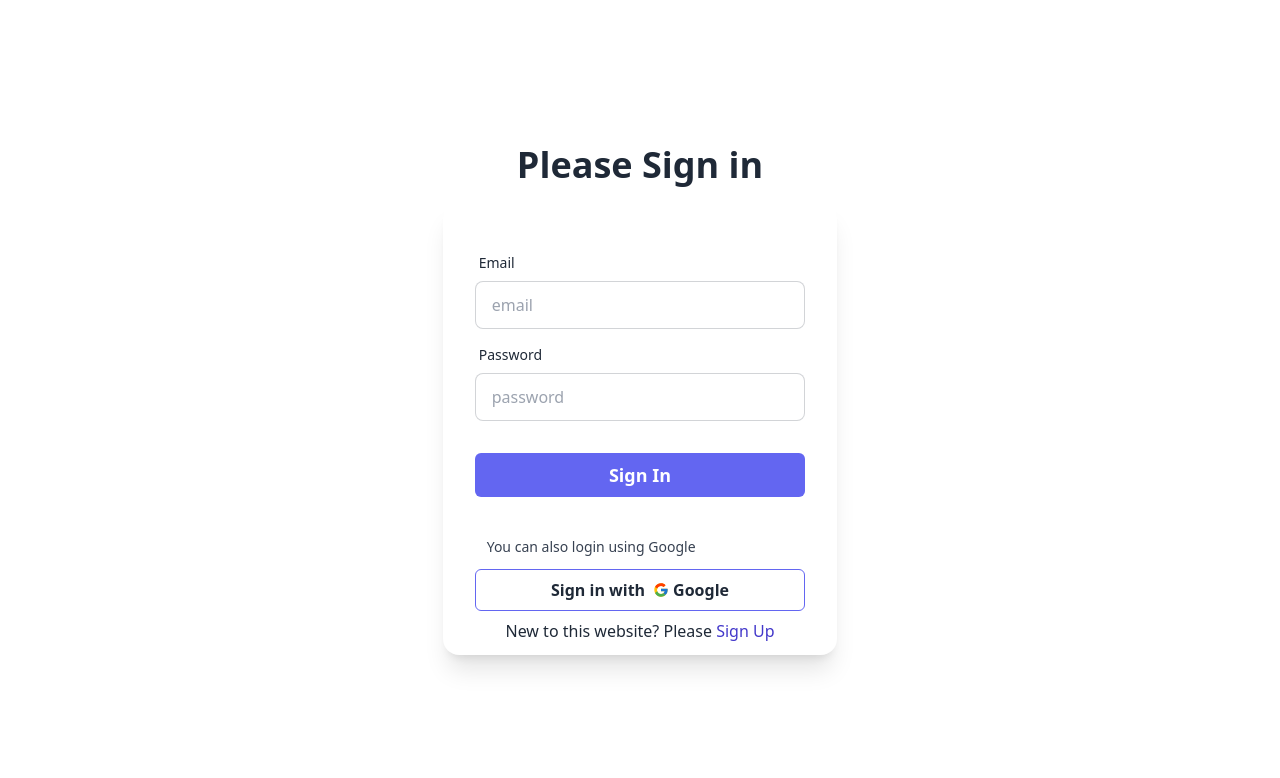
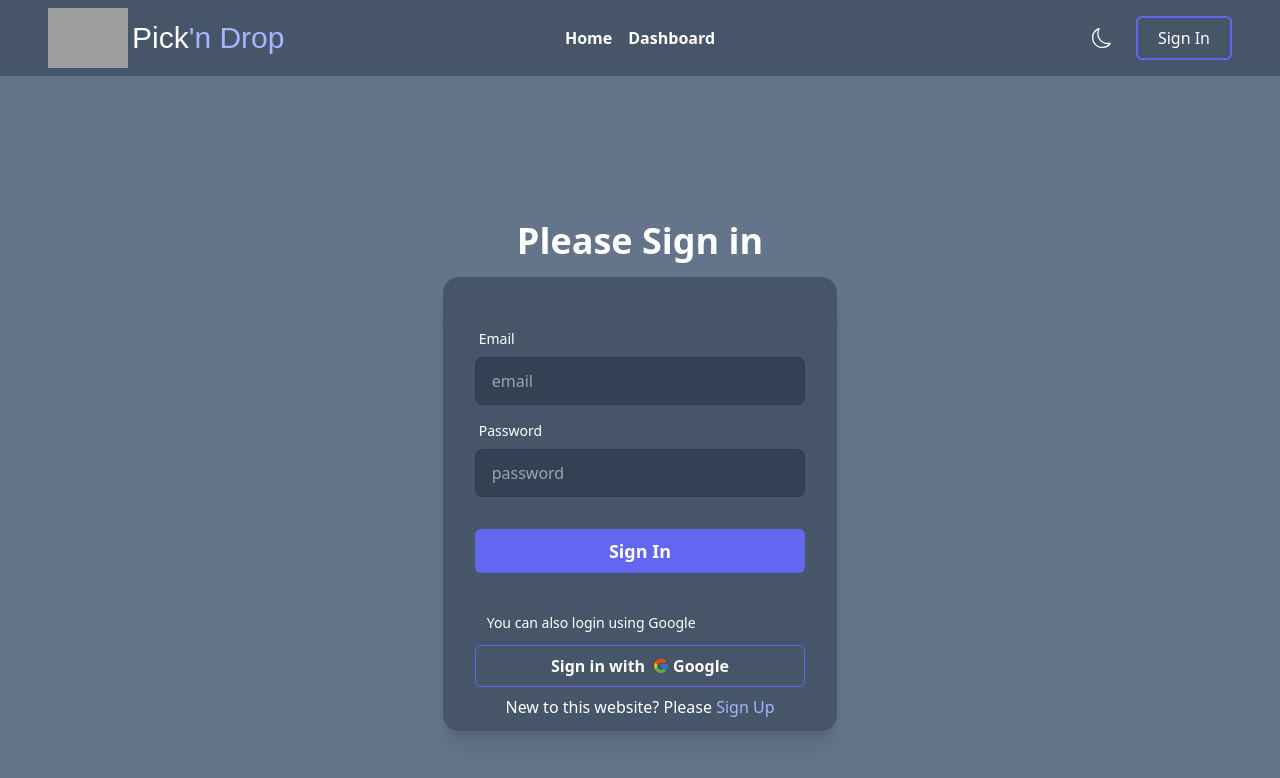
Before and after one commit to frs11/pick-n-drop-client-side, a React (Vite) app: page /login in a window 1280 px wide. Shown: the top 778 px of the page. Built offline with nearby package versions, Linux system fonts and the light colour scheme; no server answers; grey boxes are pictures that could not be loaded.

Commit message:
added navbar with dashboard

```diff
--- /dev/null
+++ b/src/Components/Shared/Navbar.jsx
@@ -0,0 +1,240 @@
+/* eslint-disable react/no-unescaped-entities */
+import { useContext, useState } from "react";
+import { Link, NavLink, useNavigate } from "react-router-dom";
+import { BsSun, BsMoon } from "react-icons/bs";
+import Swal from "sweetalert2";
+import useTheme from "../../Hooks/useTheme";
+import { AuthContext } from "../../Context/AuthProvider";
+import { axiosSecure } from "../../Hooks/useAxios";
+
+const Navbar = () => {
+  const [open, setOpen] = useState(false);
+  const [avatarContent, setAvatarContent] = useState(false);
+  const { user, userSignOut } = useContext(AuthContext);
+  const { toggleTheme } = useTheme();
+  const [darkMode, setDarkMode] = useState(false);
+  const navigate = useNavigate();
+
+  // console.log(user);
+
+  const handleLogin = () => {
+    navigate("/login");
+  };
+  const handleLogout = () => {
+    userSignOut()
+      .then(
+        axiosSecure
+          .post("/jwt/logout", user)
+          .then((res) => {
+            if (res.data.logout) {
+              Swal.fire({
+                title: "Success!!!",
+                text: "Logout Successfully",
+                icon: "success",
+                confirmButtonText: "Exit",
+              });
+              navigate("/login");
+            }
+          })
+          .catch((err) => console.log(err))
+      )
+      .catch((err) => console.log(err.message));
+  };
+  const handleTheme = () => {
+    toggleTheme();
+    setDarkMode(!darkMode);
+  };
+
+  const links = (
+    <>
+      <NavLink
+        to="/"
+        className={({ isActive }) =>
+          isActive
+            ? "dark:text-white text-black px-3 py-1 border-y-4 border-indigo-700 dark:border-indigo-300 rounded font-medium"
+            : "flex mx-2 py-1 font-semibold hover:text-indigo-700 dark:hover:text-indigo-400"
+        }
+      >
+        Home
+      </NavLink>
+      <NavLink
+        to="/dashboard"
+        className={({ isActive }) =>
+          isActive
+            ? "dark:text-white text-black px-3 py-1 border-y-4 border-indigo-700 dark:border-indigo-300 rounded font-medium"
+            : "flex mx-2 py-1 font-semibold hover:text-indigo-700 dark:hover:text-indigo-400"
+        }
+      >
+        Dashboard
+      </NavLink>
+    </>
+  );
+
+  const dropdownLinks = (
+    <>
+      <span
+        className={
+          "block my-1 w-full px-2 rounded-md bg-indigo-100 dark:bg-indigo-300 text-white py-1"
+        }
+      >
+        <NavLink
+          to="/"
+          className={({ isActive }) =>
+            isActive
+              ? "px-2 text-indigo-800  font-bold underline"
+              : "px-2 font-medium rounded-md text-indigo-700 "
+          }
+        >
+          Home
+        </NavLink>
+      </span>
+      <span
+        className={
+          "block my-1 w-full px-2 rounded-md bg-indigo-100 dark:bg-indigo-300 text-white py-1"
+        }
+      >
+        <NavLink
+          to="/dashboard"
+          className={({ isActive }) =>
+            isActive
+              ? "px-2 text-indigo-800  font-bold underline"
+              : "px-2 font-medium rounded-md text-indigo-700 "
+          }
+        >
+          Dashboard
+        </NavLink>
+      </span>
+    </>
+  );
+  // const AvatarLinks = (
+  //   <>
+  //     <h1>{user.displayName}</h1>
+
+  //   </>
+  // );
+
+  return (
+    <div className="navbar shadow-lg w-full dark:bg-slate-600 dark:text-white lg:px-12 mx-auto">
+      <div className="navbar-start">
+        <div className="dropdown" onClick={() => setOpen(!open)}>
+          <label tabIndex={0} className="btn btn-ghost lg:hidden">
+            <svg
+              xmlns="http://www.w3.org/2000/svg"
+              className="h-5 w-5"
+              fill="none"
+              viewBox="0 0 24 24"
+              stroke="currentColor"
+            >
+              <path
+                strokeLinecap="round"
+                strokeLinejoin="round"
+                strokeWidth="2"
+                d="M4 6h16M4 12h8m-8 6h16"
+              />
+            </svg>
+          </label>
+          <ul
+            tabIndex={0}
+            className={` dropdown-content mt-3 p-2 z-[1] ${
+              open ? "" : "hidden"
+            } shadow bg-base-100 rounded-lg w-52`}
+          >
+            {dropdownLinks}
+          </ul>
+        </div>
+
+        <Link to="/" className="text-2xl">
+          <span className="flex items-center">
+            <img
+              src="https://i.ibb.co/rbKnJvy/logo.png"
+              className="w-10 md:w-12 lg:w-20 mr-1"
+            />
+            <span className="font-medium font-logoFont dark:text-white text-sm md:text-xl lg:text-3xl">
+              Pick
+              <span className="text-indigo-600 dark:text-indigo-300">
+                'n Drop
+              </span>
+            </span>
+          </span>
+        </Link>
+      </div>
+
+      {/* Center Content */}
+      <div className="navbar-center hidden lg:flex">{links}</div>
+
+      {/* Navbar End */}
+      <div className="navbar-end">
+        <div
+          onClick={handleTheme}
+          className="mr-2 md:mr-6 cursor-pointer"
+          title={darkMode ? "Dark Mode" : "Light Mode"}
+        >
+          {darkMode ? (
+            <BsSun className="text-xl"></BsSun>
+          ) : (
+            <BsMoon className="text-xl"></BsMoon>
+          )}
+        </div>
+        {user ? (
+          <div className="flex items-center space-x-3">
+            <div
+              className="dropdown dropdown-bottom dropdown-end"
+              onClick={() => setAvatarContent(!avatarContent)}
+            >
+              <label tabIndex={0} className="btn btn-ghost btn-circle avatar">
+                <div className="w-10 rounded-full">
+                  <img
+                    className="w-7 lg:w-10 h-7 lg:h-10 rounded-full mr-3"
+                    src={user?.photoURL}
+                    referrerPolicy="no-referrer"
+                    alt="User Image"
+                  />
+                </div>
+              </label>
+              <div
+                tabIndex={0}
+                className={`menu menu-sm dropdown-content dark:bg-slate-700 mt-3 z-[1] p-2 ${
+                  avatarContent ? "" : "hidden"
+                } shadow bg-base-100 rounded-box w-max`}
+              >
+                <div>
+                  <p className="text-lg text-center mt-1 mb-5">
+                    {user.displayName}
+                  </p>
+                  <Link
+                    to="/dashboard"
+                    className="px-4 py-1 font-semibold bg-slate-200 dark:bg-slate-800 my-1 hover:bg-slate-400 dark:hover:bg-slate-500 rounded-lg"
+                  >
+                    Dashboard
+                  </Link>
+                  <button
+                    onClick={handleLogout}
+                    className="px-1 py-px mt-6 block text-sm lg:text-base lg:px-5 lg:py-2 border duration-150 ease-in-out border-red-700 hover:border-red-300 bg-red-700 hover:text-white font-medium rounded-md"
+                  >
+                    Sign Out
+                  </button>
+                </div>
+              </div>
+            </div>
+          </div>
+        ) : (
+          <div className="flex items-center">
+            {/* <img
+              className="w-7 lg:w-10 h-7 lg:h-10 rounded-full mr-3"
+              src="https://i.ibb.co/By0YFNn/default-profile-picture-grey-male-icon.png"
+              alt=""
+            /> */}
+            <button
+              onClick={handleLogin}
+              className="px-2 py-0.5 duration-150 ease-in-out text-sm lg:text-base lg:px-5 lg:py-2 border-2 border-indigo-500 hover:bg-indigo-500 hover:text-white rounded-md"
+            >
+              Sign In
+            </button>
+          </div>
+        )}
+      </div>
+    </div>
+  );
+};
+
+export default Navbar;
--- /dev/null
+++ b/src/Hooks/useTheme.js
@@ -0,0 +1,31 @@
+import { useEffect, useState } from "react";
+
+const themes = {
+  dark: "light",
+  light: "dark",
+};
+
+const useTheme = () => {
+  const [theme, setTheme] = useState("light");
+
+  const toggleTheme = () => {
+    const _theme = themes[theme];
+    localStorage.setItem("theme", _theme);
+    updateTheme(_theme);
+  };
+
+  const updateTheme = (name) => {
+    setTheme(name);
+    document.querySelector("html")?.classList.remove(themes[name]);
+
+    document.querySelector("html")?.classList.add(name);
+  };
+  useEffect(() => {
+    const _theme = localStorage.getItem("theme") || "dark";
+    updateTheme(_theme);
+  }, []);
+
+  return { theme, toggleTheme };
+};
+
+export default useTheme;
--- /dev/null
+++ b/src/Layout/DashBoard.jsx
@@ -0,0 +1,9 @@
+const DashBoard = () => {
+  return (
+    <div>
+      <h1>DashBoard</h1>
+    </div>
+  );
+};
+
+export default DashBoard;
--- a/src/Layout/UserLayout.jsx
+++ b/src/Layout/UserLayout.jsx
@@ -1,8 +1,10 @@
 import { Outlet } from "react-router-dom";
+import Navbar from "../Components/Shared/Navbar";
 
 const UserLayout = () => {
   return (
     <div>
+      <Navbar></Navbar>
       <Outlet></Outlet>
     </div>
   );
--- a/src/Pages/Login.jsx
+++ b/src/Pages/Login.jsx
@@ -56,7 +56,7 @@ const Login = () => {
   };
 
   return (
-    <div className="hero min-h-screen bg-base-900 dark:text-white">
+    <div className="hero min-h-screen bg-base-900 dark:text-white dark:bg-slate-500">
       <Helmet>
         <title>Pick'n Drop | Login | Log into your Account</title>
       </Helmet>
--- a/src/Routes/Routes.jsx
+++ b/src/Routes/Routes.jsx
@@ -4,6 +4,7 @@ import ErrorPage from "../Pages/ErrorPage";
 import Homepage from "../Pages/Homepage";
 import Login from "../Pages/Login";
 import Registration from "../Pages/Registration";
+import DashBoard from "../Layout/DashBoard";
 
 const customRoutes = createBrowserRouter([
   {
@@ -25,6 +26,10 @@ const customRoutes = createBrowserRouter([
       },
     ],
   },
+  {
+    path: "dashboard",
+    element: <DashBoard></DashBoard>,
+  },
 ]);
 
 export default customRoutes;
```
